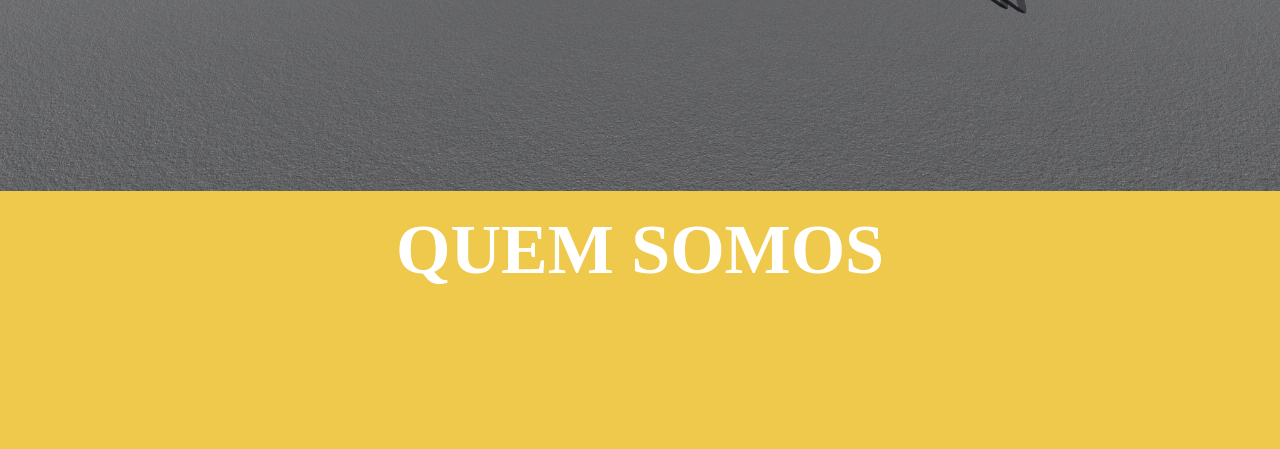
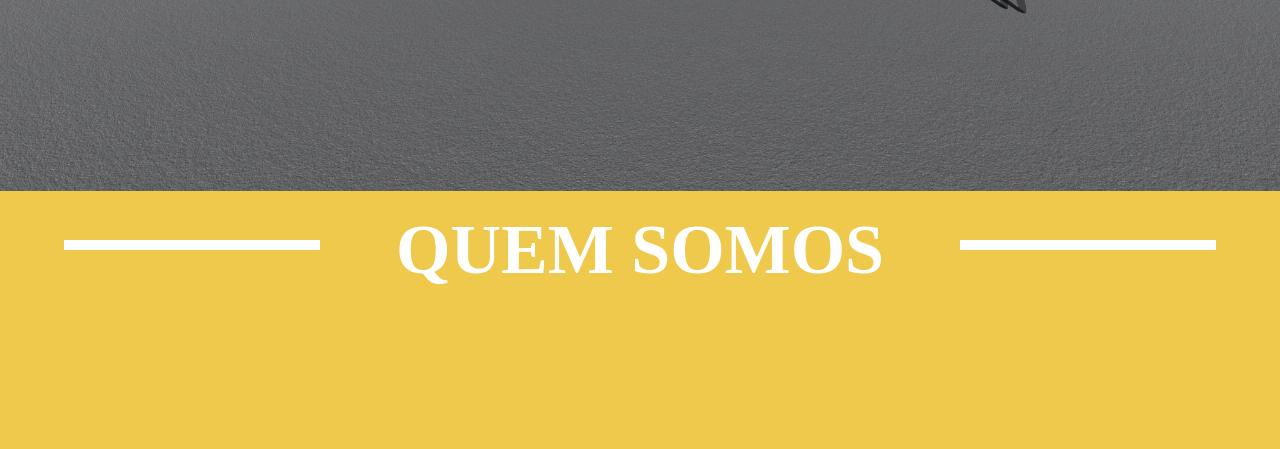
Before and after one commit to tiagonunes9/apeeesv, a PHP site: page /home.php in a window 1280 px wide. Shown: the part 569-1018 px from the top of the page. Run offline with PHP 8.4, Linux system fonts and the light colour scheme.

Commit message:
Alterações à secção Quem somos
Divisão entre titulo e conteúdo. Adicionadas regras flex para o titulo. Colocação dos marcadores hr para efeitos de título.

```diff
--- a/home.php
+++ b/home.php
@@ -41,7 +41,12 @@
     </section>
 
     <section id="somos" class="somos">
-        <h1>QUEM SOMOS</h1>
+        <div class="somos-title">
+            <div class="somos-divider"><hr></div>
+            <div class="somos-h1"><h1>QUEM SOMOS</h1></div>
+            <div class="somos-divider"><hr></div>
+        </div>
+        <div class="somos-content"></div>
     </section>
 
     <section id="eventos" class="eventos">
--- a/style.css
+++ b/style.css
@@ -22,10 +22,43 @@
     height: 100%;
   }
 
+  /* SOMOS SECTION CSS RULES */
   .somos {
     background-color:#EEC94C;
     height: 100vh;
   }
+  .somos-title {
+    height: 15ß;
+    margin:0;
+    padding: 0;
+    display: flex;
+    flex-wrap: nowrap;
+    align-items: center;
+    justify-content: center;
+  }
+  .somos-content {
+    margin: 0;
+    padding: 0;
+    height: 85%;
+  }
+  .somos-divider {
+    flex-grow: 1;
+    width: 30%;
+    padding: 0 5%;
+  }
+  .somos-divider hr {
+    margin: 0;
+    padding: 0;
+    border: 0;
+    height: 10px;
+    background-color: white;
+  }
+  .somos-h1 {
+    flex-grow: 1;
+    width: 40%;
+    text-align: center;
+  }
+/* FIM SOMOS SECTION CSS RULES */
 
   .eventos{
     background-color:#E47A3F;
```
